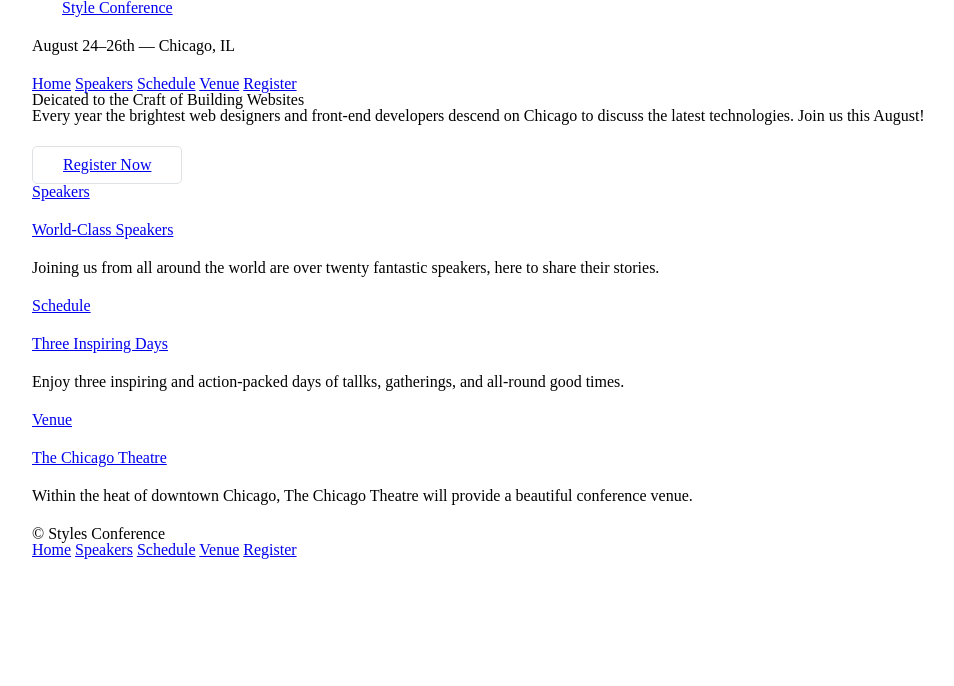
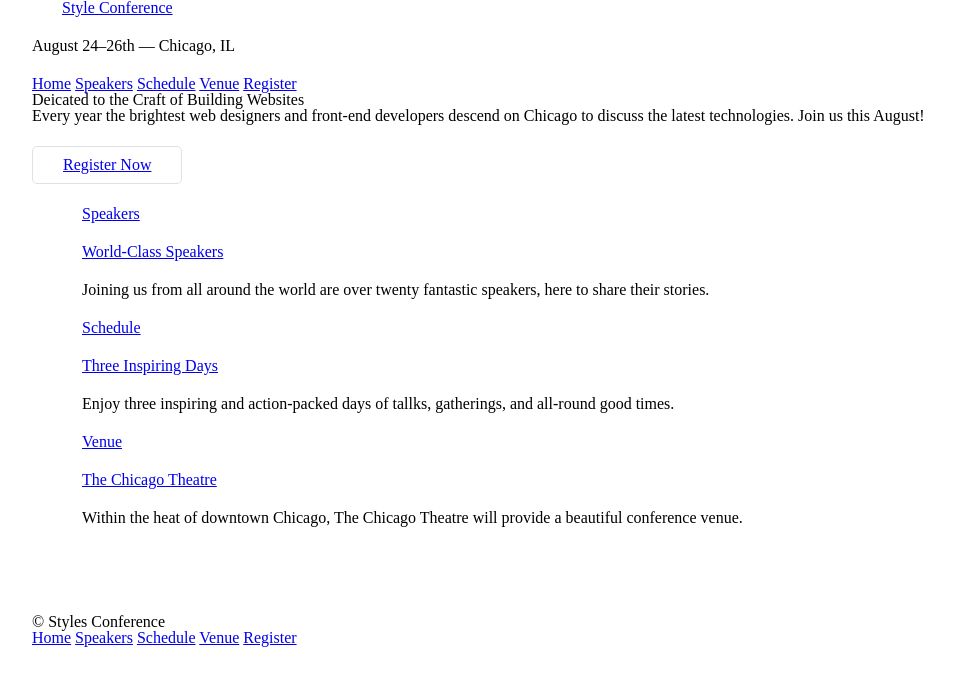
Before and after one commit to 296595-byte/styles-conference-25, a plain HTML site: page index.html in a window 1280 px wide. Shown: the whole page, without its empty margins (158-1112 px from the left). Drawn offline with Linux system fonts and the light colour scheme.

Commit message:
Update index.html

```diff
--- a/index.html
+++ b/index.html
@@ -20,8 +20,6 @@
         <a href="venue.html">Venue</a>
         <a href="register.html">Register</a>
       </nav>
-
-
     </header>
 
     <section class="container">
@@ -31,7 +29,7 @@
     </section>
 
 
-    <section class="container">
+    <section class="hero container">
       <section>
          <a href="speakers.html">
          <h5>Speakers</h5>
@@ -42,7 +40,7 @@
       <section>
          <a href="schedule.html">
          <h5>Schedule</h5>
-        <h3>Three Inspiring Days</h3>
+         <h3>Three Inspiring Days</h3>
         </a>
         <p>Enjoy three inspiring and action-packed days of tallks, gatherings, and all-round good times.</p>
       </section>
@@ -51,7 +49,7 @@
         <h5>Venue</h5>
         <h3>The Chicago Theatre</h3>
         </a>
-        <p>Within the heat of downtown Chicago, The Chicago Theatre will provide a beautiful conference venue.</p>
+         <p>Within the heat of downtown Chicago, The Chicago Theatre will provide a beautiful conference venue.</p>
       </section>
     </section>
 
```
